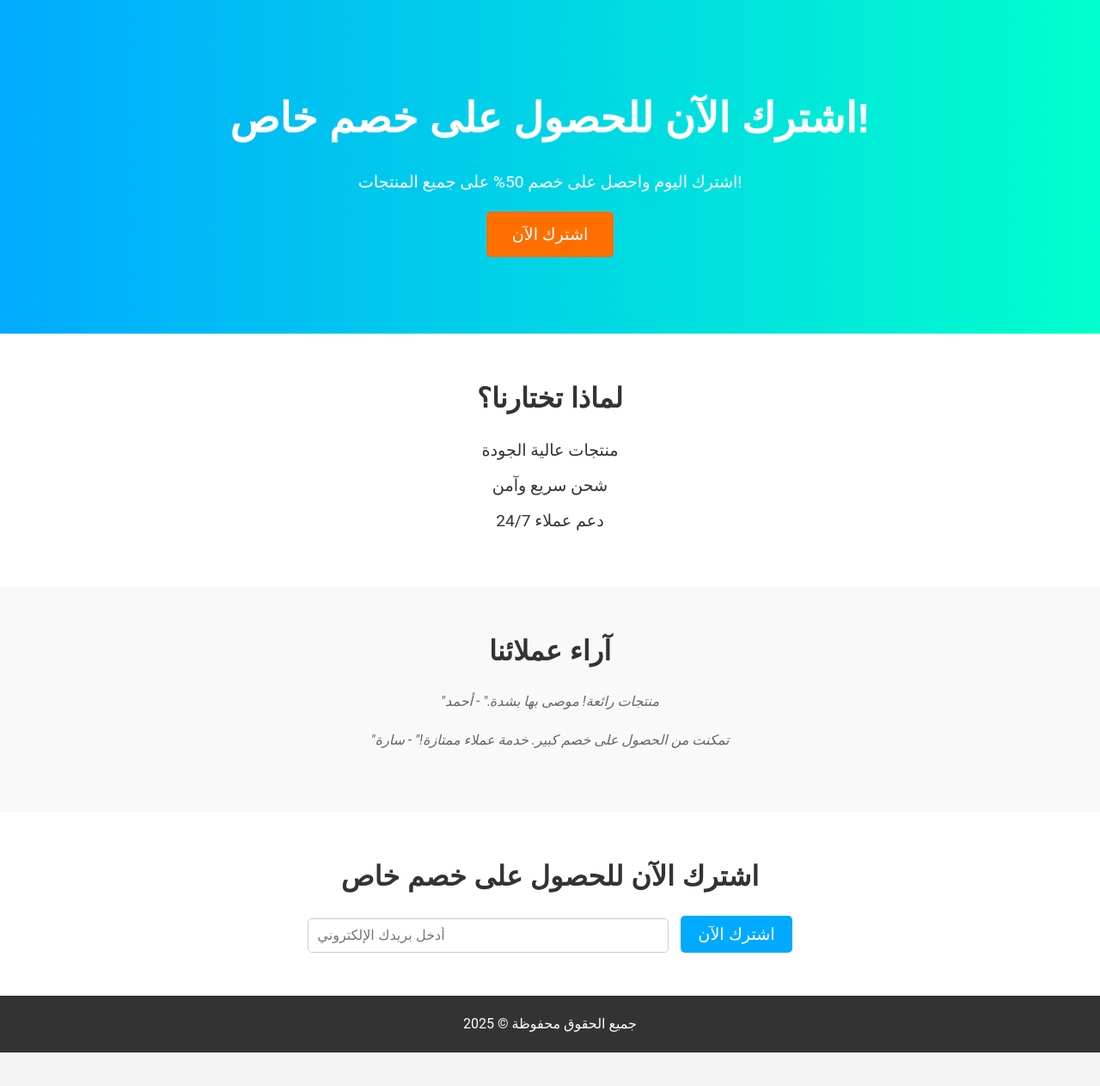
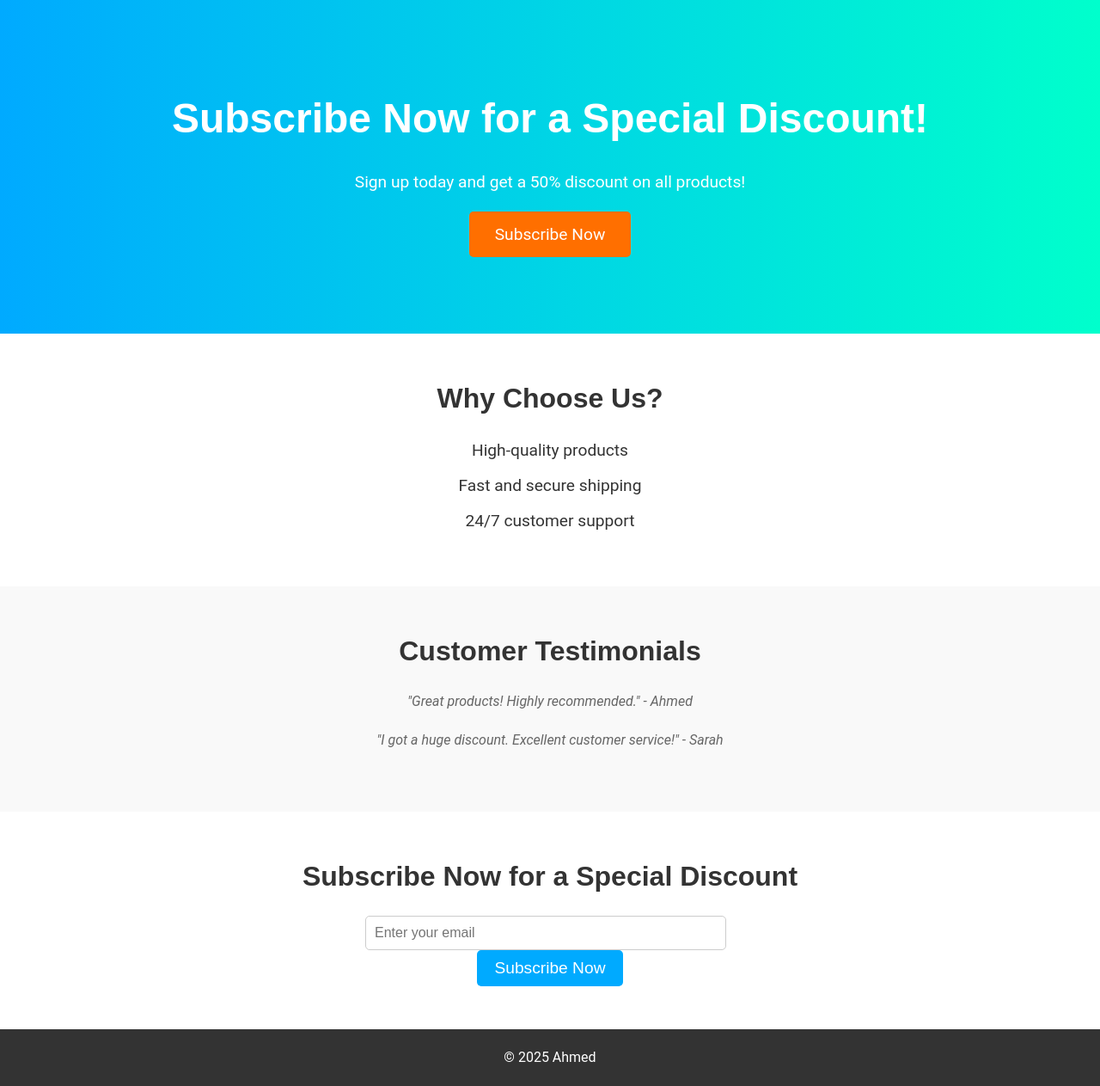
Before and after one commit to ahmed22111997/landing-page, a plain HTML site: page index.html in a window 1280 px wide. Shown: the whole page at 86% size. Before the commit the page ends 1224 px from the top, so only its background shows below. Drawn offline with Linux system fonts and the light colour scheme.

Commit message:
Update index.html
Signed-off-by: ahmed22111997 <amosbah506@gmail.com>

```diff
--- a/index.html
+++ b/index.html
@@ -1,64 +1,79 @@
 <!DOCTYPE html>
-<html lang="ar">
+<html lang="en">
 <head>
     <meta charset="UTF-8">
     <meta name="viewport" content="width=device-width, initial-scale=1.0">
-    <title>صفحة هبوط</title>
+    <title>Landing Page</title>
     <link rel="stylesheet" href="styles.css">
     <script src="scripts.js"></script>
-
 </head>
 <body>
 
     <!-- Hero Section -->
     <section class="hero">
         <div class="hero-content">
-            <h1>اشترك الآن للحصول على خصم خاص!</h1>
-            <p>اشترك اليوم واحصل على خصم 50% على جميع المنتجات!</p>
-            <a href="#subscribe" class="cta-button">اشترك الآن</a>
+            <h1>Subscribe Now for a Special Discount!</h1>
+            <p>Sign up today and get a 50% discount on all products!</p>
+            <a href="#subscribe" class="cta-button">Subscribe Now</a>
         </div>
     </section>
 
     <!-- Value Proposition -->
     <section class="value-proposition">
-        <h2>لماذا تختارنا؟</h2>
+        <h2>Why Choose Us?</h2>
         <ul>
-            <li>منتجات عالية الجودة</li>
-            <li>شحن سريع وآمن</li>
-            <li>دعم عملاء 24/7</li>
+            <li>High-quality products</li>
+            <li>Fast and secure shipping</li>
+            <li>24/7 customer support</li>
         </ul>
     </section>
 
     <!-- Testimonials -->
     <section class="testimonials">
-        <h2>آراء عملائنا</h2>
+        <h2>Customer Testimonials</h2>
         <div class="testimonial">
-            <p>"منتجات رائعة! موصى بها بشدة." - أحمد</p>
+            <p>"Great products! Highly recommended." - Ahmed</p>
         </div>
         <div class="testimonial">
-            <p>"تمكنت من الحصول على خصم كبير. خدمة عملاء ممتازة!" - سارة</p>
+            <p>"I got a huge discount. Excellent customer service!" - Sarah</p>
         </div>
     </section>
 
     <!-- Subscribe Form -->
     <section class="subscribe" id="subscribe">
-        <h2>اشترك الآن للحصول على خصم خاص</h2>
-        <form action="#" method="POST">
-            <input type="email" placeholder="أدخل بريدك الإلكتروني" required>
-            <button type="submit" class="cta-button">اشترك الآن</button>
+        <h2>Subscribe Now for a Special Discount</h2>
+        <form id="subscribe-form" action="#" method="POST">
+            <input type="email" id="email" placeholder="Enter your email" required>
+            <button type="submit" class="cta-button">Subscribe Now</button>
         </form>
     </section>
 
     <!-- Footer -->
     <footer>
-        <p>جميع الحقوق محفوظة &copy; 2025</p>
+        <p>&copy; 2025 Ahmed</p>
     </footer>
 
     <!-- JavaScript Section -->
     <script>
-        document.querySelector('.cta-button').addEventListener('click', function () {
-            alert('شكرًا على اهتمامك! سيتم توجيهك إلى صفحة الاشتراك.');
+        document.querySelector('.cta-button').addEventListener('click', function (event) {
+            event.preventDefault(); // Prevent form submission
+            const emailInput = document.querySelector('#email');
+            const email = emailInput.value;
+
+            if (email && validateEmail(email)) {
+                alert('Thank you for subscribing! You will receive notifications soon.');
+                // Here you would send the email to your server to store it or send an email.
+                emailInput.value = ''; // Clear input field after submission
+            } else {
+                alert('Please enter a valid email address.');
+            }
         });
+
+        // Email validation function
+        function validateEmail(email) {
+            const emailPattern = /^[a-zA-Z0-9._-]+@[a-zA-Z0-9.-]+\.[a-zA-Z]{2,6}$/;
+            return emailPattern.test(email);
+        }
     </script>
 
 </body>
```
